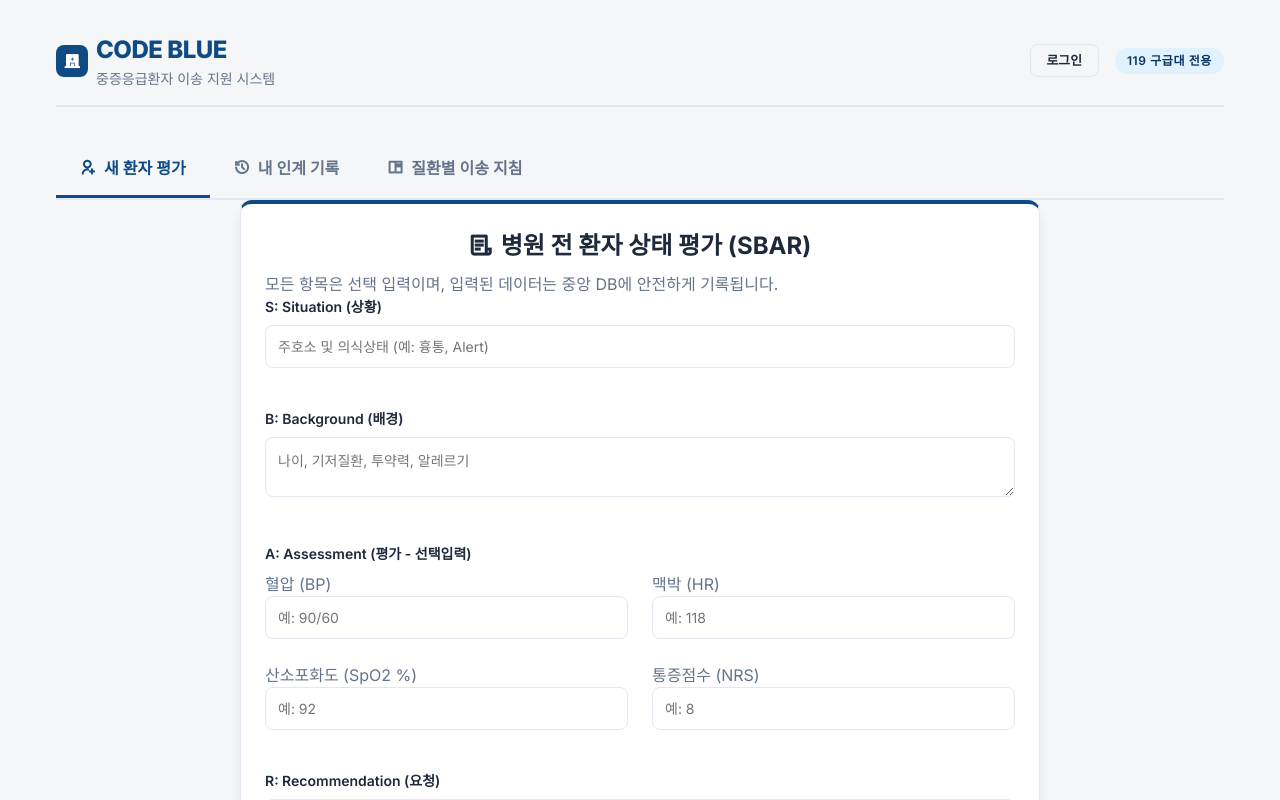
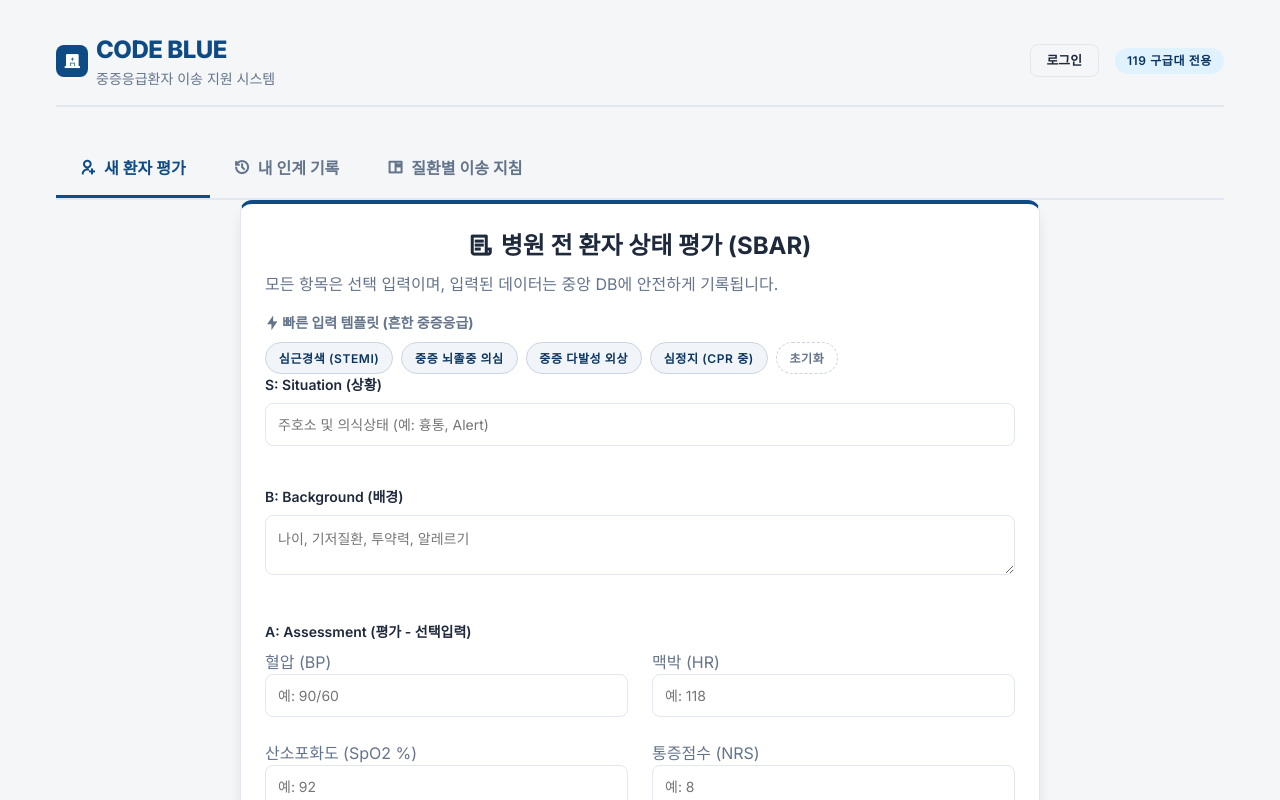
Before and after one commit to yenakr/26project, a Next.js app: page / in a window 1280 px wide. Shown: the top 800 px of the page. Built offline with nearby package versions, Linux system fonts and the light colour scheme; no server answers.

Commit message:
feat: add quick select templates to SBAR form

```diff
--- a/components/SBARForm.tsx
+++ b/components/SBARForm.tsx
@@ -56,7 +56,36 @@ export default function SBARForm({ onAssess }: SBARFormProps) {
       <h2 className="section-title text-center" style={{ justifyContent: 'center', fontSize: '1.5rem', marginBottom: '0.5rem' }}>
         <i className="ri-file-list-3-line text-blue-primary"></i> 병원 전 환자 상태 평가 (SBAR)
       </h2>
-      <p className="text-gray mb-6 text-center">모든 항목은 선택 입력이며, 입력된 데이터는 중앙 DB에 안전하게 기록됩니다.</p>
+      <p className="text-gray mb-4 text-center">모든 항목은 선택 입력이며, 입력된 데이터는 중앙 DB에 안전하게 기록됩니다.</p>
+
+      {/* Quick Select Buttons */}
+      <div className="mb-6">
+        <p className="text-sm font-bold text-gray mb-2"><i className="ri-flashlight-fill text-blue-primary"></i> 빠른 입력 템플릿 (흔한 중증응급)</p>
+        <div className="flex flex-wrap gap-2">
+          {[
+            { label: "심근경색 (STEMI)", data: { situation: "흉통, 식은땀 (Alert)", background: "고혈압", bp: "90/60", hr: "110", spo2: "94", nrs: "8", recommendation: "PCI 가능 병원, 심장내과 대기" } },
+            { label: "중증 뇌졸중 의심", data: { situation: "우측 편마비, 구음장애 (Alert)", background: "당뇨", bp: "180/100", hr: "85", spo2: "97", nrs: "-", recommendation: "CT/MRI, 혈전용해/제거술 가능 병원" } },
+            { label: "중증 다발성 외상", data: { situation: "교통사고, 다발성 골절 (Verbal)", background: "특이사항 없음", bp: "80/50", hr: "130", spo2: "90", nrs: "10", recommendation: "외상팀, 즉시 수술실, 혈액 보유 병원" } },
+            { label: "심정지 (CPR 중)", data: { situation: "심정지 (Unresponsive)", background: "미상", bp: "-", hr: "0", spo2: "-", nrs: "-", recommendation: "응급실 소생실, 즉각적인 전문소생술" } }
+          ].map((template, idx) => (
+            <button
+              key={idx}
+              className="badge"
+              style={{ background: '#f1f5f9', color: 'var(--blue-dark)', border: '1px solid #cbd5e1', cursor: 'pointer', padding: '0.4rem 0.8rem' }}
+              onClick={() => setFormData(template.data)}
+            >
+              {template.label}
+            </button>
+          ))}
+          <button
+            className="badge"
+            style={{ background: '#fff', color: '#64748b', border: '1px dashed #cbd5e1', cursor: 'pointer', padding: '0.4rem 0.8rem' }}
+            onClick={() => setFormData({ situation: "", background: "", bp: "", hr: "", spo2: "", nrs: "", recommendation: "" })}
+          >
+            초기화
+          </button>
+        </div>
+      </div>
 
       <div className="sbar-inputs grid-2">
         <div className="form-group" style={{ gridColumn: '1 / -1' }}>
```
